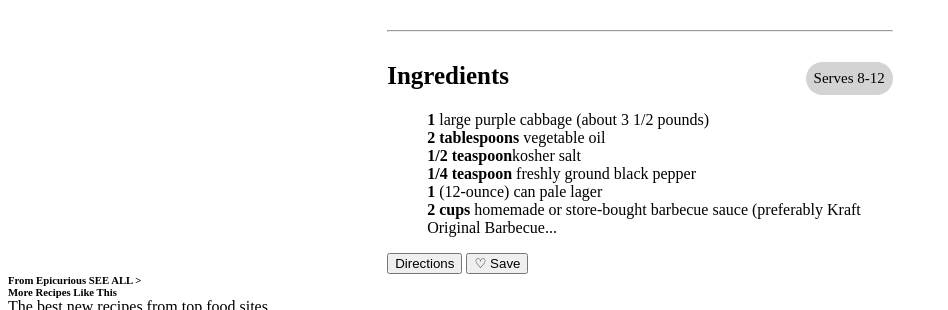
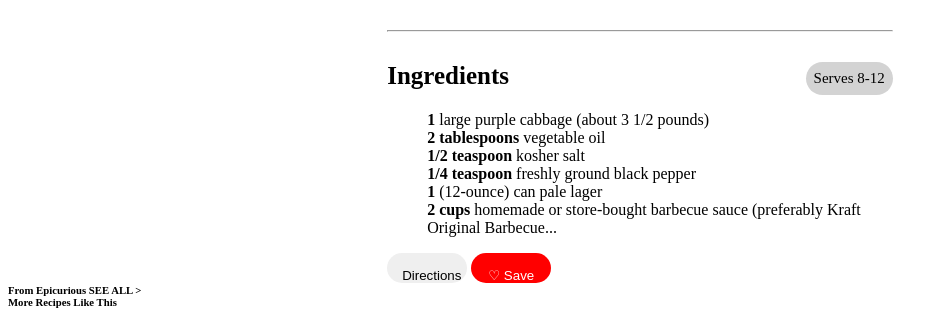
Before and after one commit to HopeAldred/https---github.com-HopeAldred-recreateThis, a plain HTML site: page index.html in a window 1280 px wide. Shown: the part 657-967 px from the top of the page, without its empty margins (0-948 px from the left). Drawn offline with Linux system fonts and the light colour scheme.

Commit message:
updated recipe changes

```diff
--- a/index.html
+++ b/index.html
@@ -61,14 +61,14 @@
             <ul>
                 <li><b>1</b> large purple cabbage (about 3 1/2 pounds)</li>
                 <li><b>2 tablespoons</b> vegetable oil</li>
-                <li><b>1/2 teaspoon</b>kosher salt</li>
+                <li><b>1/2 teaspoon</b> kosher salt</li>
                 <li><b>1/4 teaspoon</b> freshly ground black pepper</li>
                 <li><b>1</b> (12-ounce) can pale lager</li>
                 <li><b>2 cups</b> homemade or store-bought barbecue sauce (preferably Kraft Original Barbecue...</li>
             </ul>
             <div class="recipeButtons">
-                <button>Directions</button>
-                <button>♡ Save</button>
+                <button class="directions">Directions</button>
+                <button class="save">♡ Save</button>
             </div>
         </div>
     </main>
```
